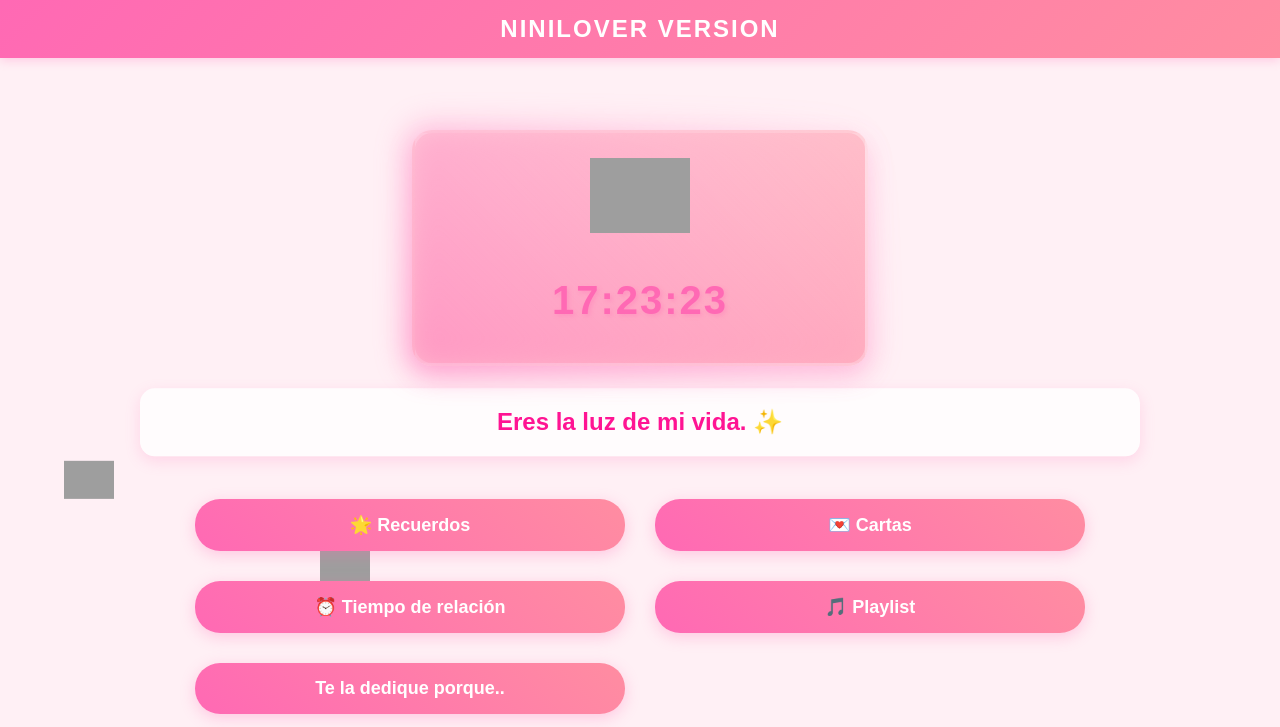
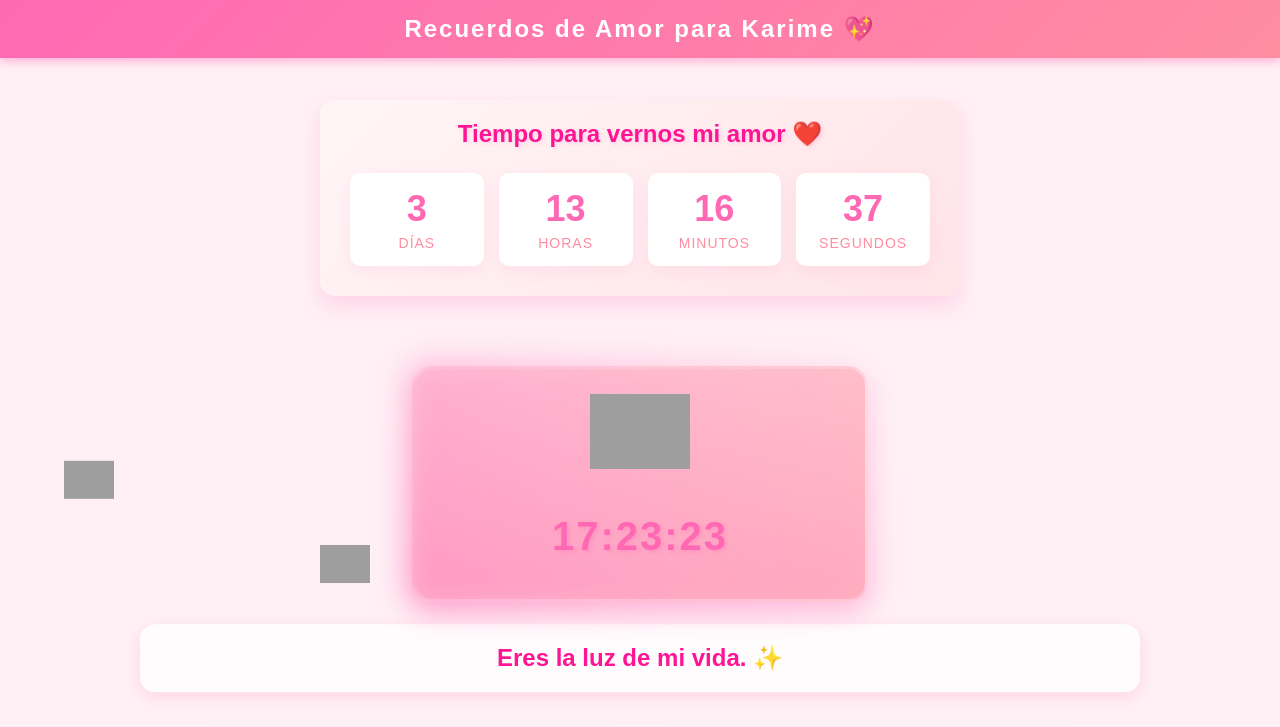
Before and after one commit to wktaer/niniLoverV2, a plain HTML site: page index.html in a window 1280 px wide. Shown: the top 727 px of the page. Drawn offline with Linux system fonts and the light colour scheme; grey boxes are pictures that could not be loaded.

Commit message:
version4

```diff
--- a/index.html
+++ b/index.html
@@ -39,6 +39,71 @@
             letter-spacing: 2px;
             width: 100%;
             text-align: center;
+        }
+
+        .contador-container {
+            background: linear-gradient(135deg, #fff5f7, #ffe4e8);
+            padding: 20px;
+            border-radius: 15px;
+            margin: 20px auto;
+            max-width: 600px;
+            box-shadow: 0 10px 20px rgba(255, 105, 180, 0.2);
+        }
+
+        .contador-titulo {
+            color: #ff1493;
+            font-size: 24px;
+            font-weight: bold;
+            margin-bottom: 15px;
+            text-shadow: 2px 2px 4px rgba(255, 105, 180, 0.2);
+        }
+
+        .contador-grid {
+            display: grid;
+            grid-template-columns: repeat(4, 1fr);
+            gap: 15px;
+            padding: 10px;
+        }
+
+        .contador-item {
+            background: white;
+            padding: 15px;
+            border-radius: 10px;
+            box-shadow: 0 5px 15px rgba(255, 105, 180, 0.1);
+            transition: transform 0.3s ease;
+        }
+
+        .contador-item:hover {
+            transform: translateY(-5px);
+        }
+
+        .contador-numero {
+            font-size: 36px;
+            font-weight: bold;
+            color: #ff69b4;
+            margin-bottom: 5px;
+        }
+
+        .contador-label {
+            font-size: 14px;
+            color: #ff8da1;
+            text-transform: uppercase;
+            letter-spacing: 1px;
+        }
+
+        @media (max-width: 600px) {
+            .contador-grid {
+                grid-template-columns: repeat(2, 1fr);
+                gap: 10px;
+            }
+
+            .contador-numero {
+                font-size: 28px;
+            }
+
+            .contador-label {
+                font-size: 12px;
+            }
         }
 
         .copyright {
@@ -932,8 +997,60 @@
             transform: translateY(0);
         }
     </style>
+    <script>
+        // Fecha del próximo encuentro (ajusta esta fecha según corresponda)
+        const fechaEncuentro = new Date('2025-04-17T06:40:00');
+
+        function actualizarContador() {
+            const ahora = new Date();
+            const diferencia = fechaEncuentro - ahora;
+
+            if (diferencia > 0) {
+                const dias = Math.floor(diferencia / (1000 * 60 * 60 * 24));
+                const horas = Math.floor((diferencia % (1000 * 60 * 60 * 24)) / (1000 * 60 * 60));
+                const minutos = Math.floor((diferencia % (1000 * 60 * 60)) / (1000 * 60));
+                const segundos = Math.floor((diferencia % (1000 * 60)) / 1000);
+
+                document.getElementById('contador-dias').textContent = dias;
+                document.getElementById('contador-horas').textContent = horas;
+                document.getElementById('contador-minutos').textContent = minutos;
+                document.getElementById('contador-segundos').textContent = segundos;
+            }
+        }
+
+        // Actualizar el contador cada segundo
+        setInterval(actualizarContador, 1000);
+        // Actualizar inmediatamente al cargar la página
+        actualizarContador();
+    </script>
 </head>
 <body>
+    <div class="banner">
+        <h2>Recuerdos de Amor para Karime 💖</h2>
+    </div>
+
+    <div class="contador-container">
+        <div class="contador-titulo">Tiempo para vernos mi amor ❤️</div>
+        <div class="contador-grid">
+            <div class="contador-item">
+                <div class="contador-numero" id="contador-dias">0</div>
+                <div class="contador-label">Días</div>
+            </div>
+            <div class="contador-item">
+                <div class="contador-numero" id="contador-horas">0</div>
+                <div class="contador-label">Horas</div>
+            </div>
+            <div class="contador-item">
+                <div class="contador-numero" id="contador-minutos">0</div>
+                <div class="contador-label">Minutos</div>
+            </div>
+            <div class="contador-item">
+                <div class="contador-numero" id="contador-segundos">0</div>
+                <div class="contador-label">Segundos</div>
+            </div>
+        </div>
+    </div>
+
     <div class="main-container">
         <div class="clock-container">
             <div id="kitty-icon"></div>
```
